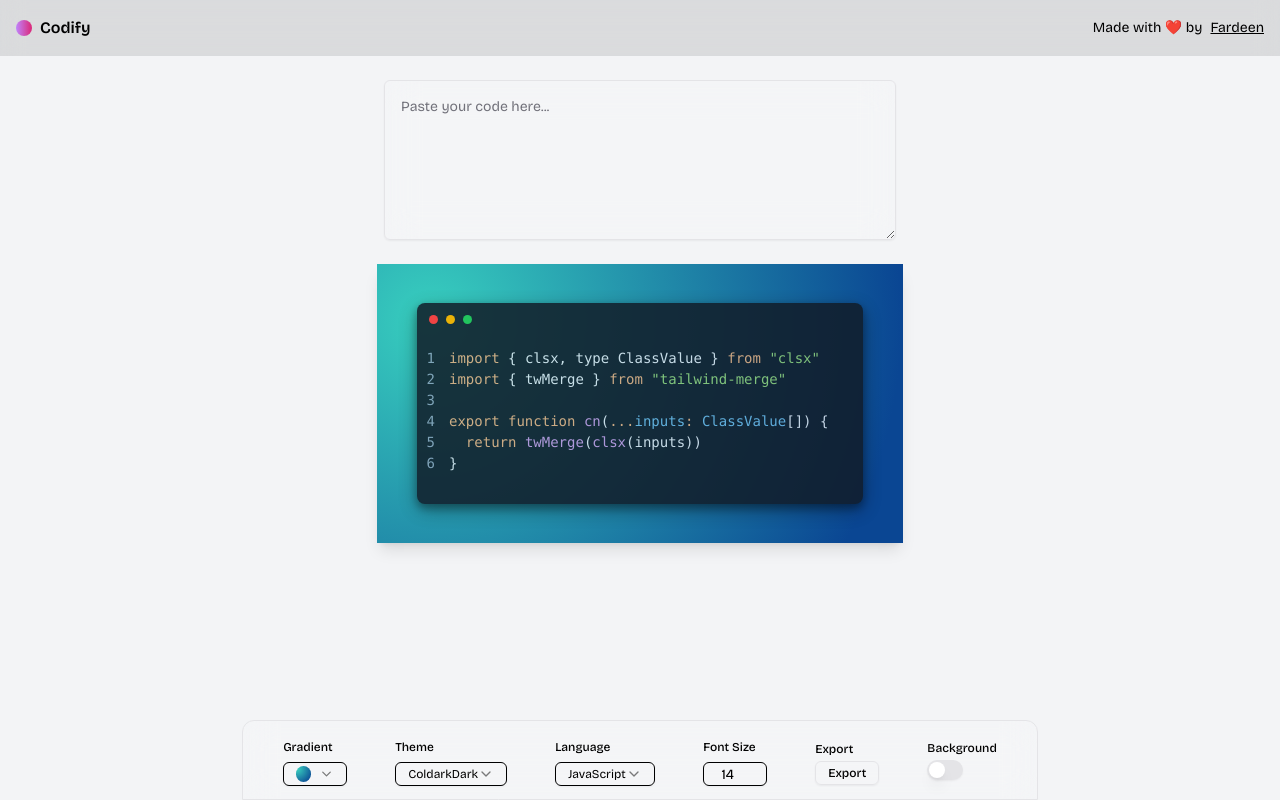
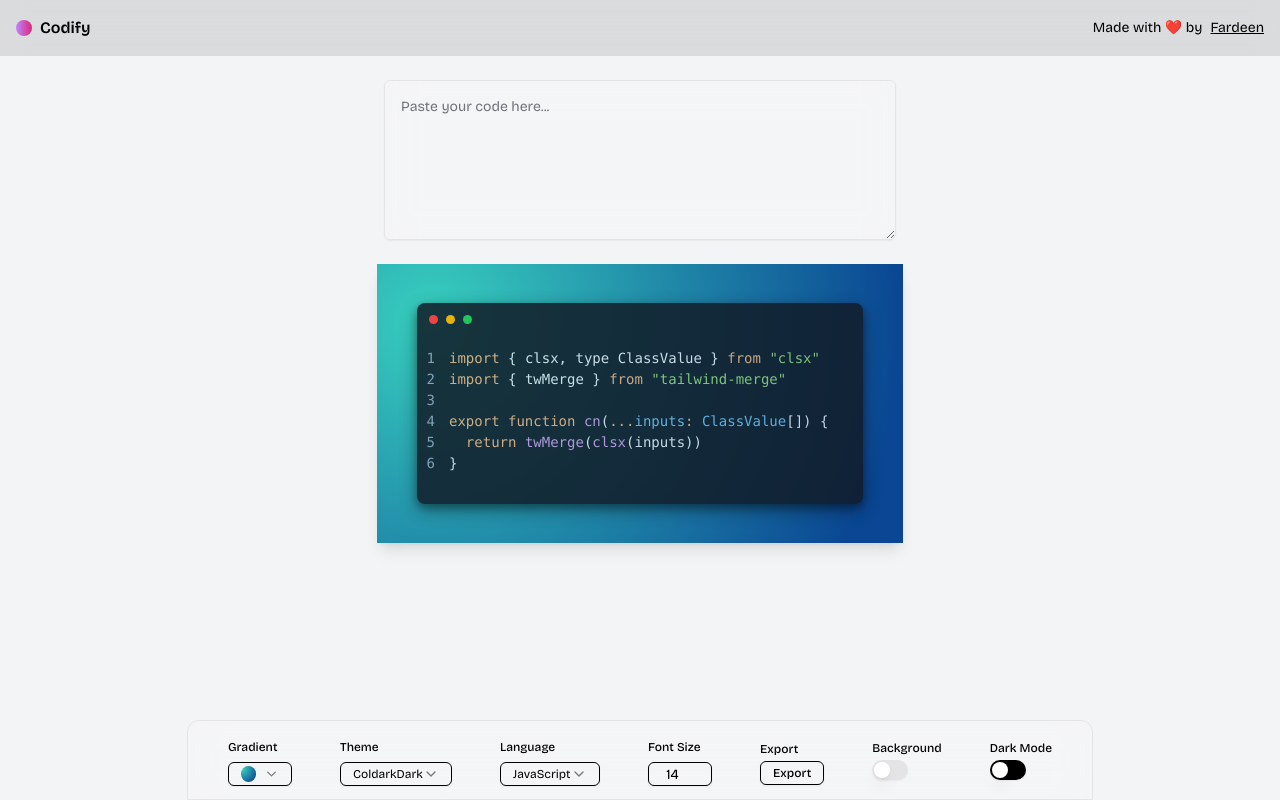
Before and after one commit to Fardeen26/Codify, a Next.js app: page / in a window 1280 px wide. Built offline with nearby package versions, Linux system fonts and the light colour scheme.

Commit message:
fix: minor changes

```diff
--- a/src/components/Dock.tsx
+++ b/src/components/Dock.tsx
@@ -23,6 +23,7 @@ import {
     DropdownMenuItem,
     DropdownMenuTrigger,
 } from "./ui/dropdown-menu"
+import { useDarkMode } from "@/hooks/useDarkMode";
 
 
 export default function Dock() {
@@ -35,6 +36,7 @@ export default function Dock() {
     const { fontSize, setFontSize } = useFontSize();
     const { isBackgroundHidden, setIsBackgroundHidden } = useBackground();
     const { getPreviewRef } = useCodePreview();
+    const { isDarkMode, toggleDarkMode } = useDarkMode();
 
     const handleExportImage = () => {
         const node = getPreviewRef();
@@ -152,7 +154,7 @@ export default function Dock() {
                             <Label className="text-xs">Export</Label>
                             <DropdownMenu>
                                 <DropdownMenuTrigger asChild>
-                                    <Button variant="outline" className="px-3 py-1 text-xs h-6 bg-transparent">
+                                    <Button variant="outline" className="px-3 py-1 text-xs h-6 bg-transparent border-black dark:border-white">
                                         Export
                                     </Button>
                                 </DropdownMenuTrigger>
@@ -168,7 +170,11 @@ export default function Dock() {
                         </div>
                         <div className="space-y-1 flex flex-col">
                             <Label className="text-xs" htmlFor="darkMode">Background</Label>
-                            <Switch checked={isBackgroundHidden} onCheckedChange={setIsBackgroundHidden} />
+                            <Switch checked={isBackgroundHidden} onCheckedChange={setIsBackgroundHidden} className="dark:data-[state=checked]:bg-blue-500" />
+                        </div>
+                        <div className="space-y-1 flex flex-col">
+                            <Label className="text-xs" htmlFor="darkMode">Dark Mode</Label>
+                            <Switch checked={isDarkMode} onCheckedChange={toggleDarkMode} className="data-[state=checked]:bg-blue-500 data-[state=unchecked]:bg-black" />
                         </div>
                     </div>
                 </div>
```
